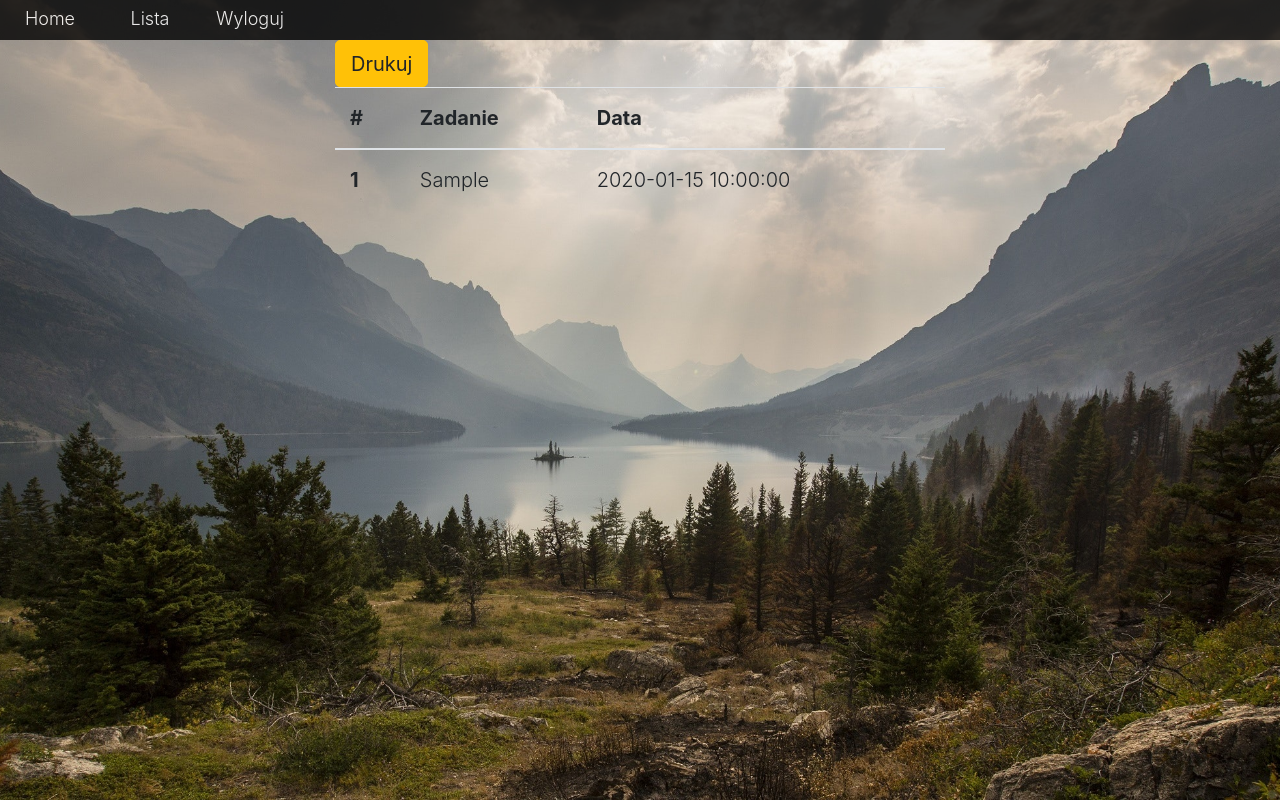
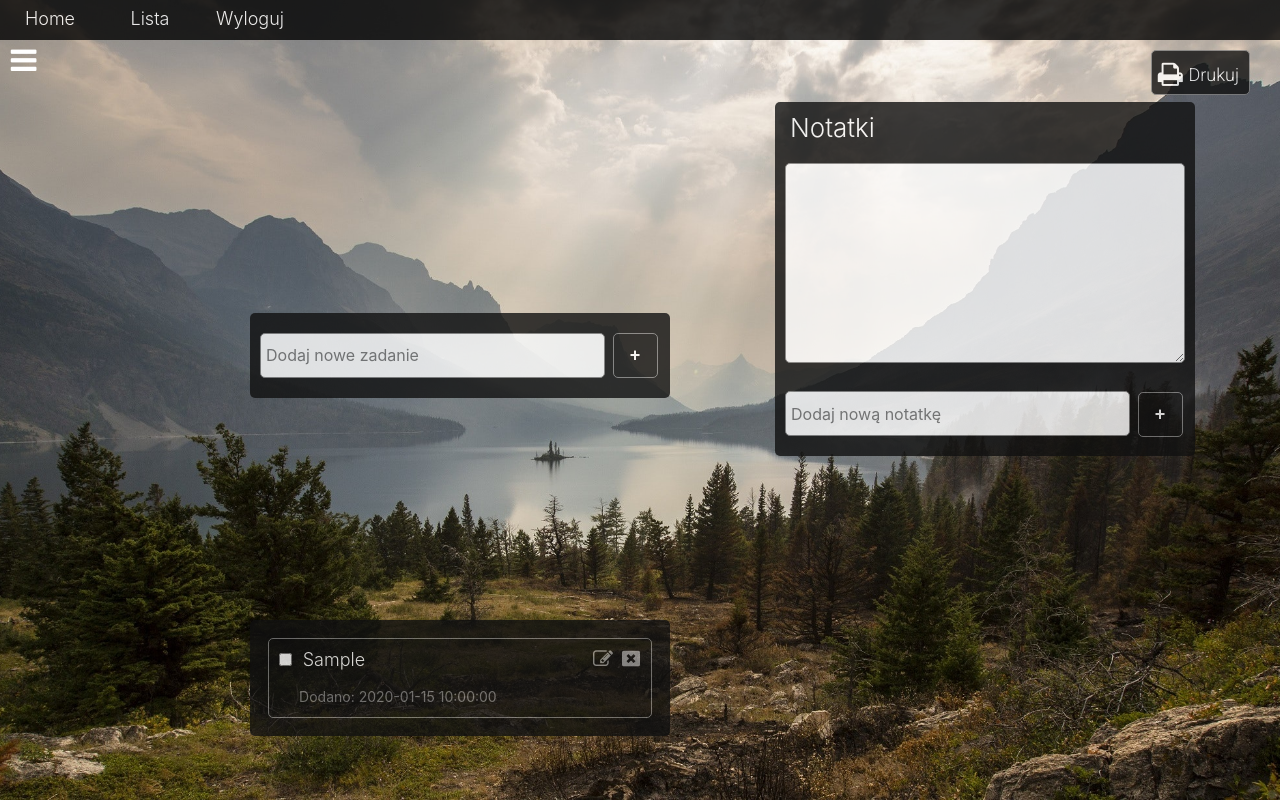
Before and after one commit to ernest-ceo/ToDoList, a PHP site: page /list.php in a window 1280 px wide. Run offline with PHP 8.4, Linux system fonts and the light colour scheme; the visitor is signed in with stand-in values (Sample User, id 1); tables that the repository leaves empty or names only in its code hold one stand-in row (values such as "Sample post").

Commit message:
TD-14 Layout - list.php

```diff
--- /dev/null
+++ b/layouts/css/list-style.css
@@ -0,0 +1,365 @@
+.topnav
+{
+    display: flex;
+    justify-content: flex-start;
+    align-items: center;
+    padding: 0px 10px 10px;
+    height: 50px;
+    width: 100%;
+    box-sizing: border-box;
+}
+
+.topnav button
+{
+    top: 40px;
+    border: 0;
+    background: none;
+    color: #fff;
+    height: 40px;
+    padding: 5px;
+}
+
+.topnav-menu
+{
+    display: flex;
+    box-sizing: border-box;
+    position: absolute;
+    height: calc(100% - 50px);
+    width: 200px;
+    top: 40px;
+    left: -200px;
+    padding: 0;
+    background: #111;
+    opacity: 0.8;
+    transition: 0.4s transform ease-in-out;
+    border-top: #777 1px solid;
+}
+
+.topnav-menu ul
+{
+    position: absolute;
+    display: flex;
+    flex-wrap: wrap;
+    height: calc(100% - 20px);
+    margin: 0 10px;
+    padding: 0;
+    list-style-type: none;
+    align-content: flex-start;
+}
+
+.topnav-menu ul li
+{
+    display: flex;
+    height: 30px;
+    flex-basis: 100%;
+    margin-top: 20px;
+    padding-left: 25px;
+    overflow: hidden;
+}
+
+  ul > li a
+{
+    display: flex;
+    padding: 10px;
+    align-items: center;
+    width: 100%;
+    height: 100%;
+    text-decoration: none;
+    box-sizing: border-box;
+    color: #fff;
+}
+
+ul > li:hover
+{
+    background-color: grey;
+    color: #111;
+}
+
+ul > li:hover a
+{
+    color: white;
+    text-decoration: none;
+}
+
+.topnav button:focus ~ .topnav-menu, .topnav-menu:hover
+{
+    transform: translateX(200px);
+}
+
+.section-task
+{
+    display: flex;
+    align-items: center;
+    justify-content: center;
+    max-width: 420px;
+    width: 90%;
+    height: 500px;
+    margin: 15px auto;
+    border-radius: 5px;
+    margin-left: 250px;
+}
+
+.add-task
+{
+    width: 100%;
+    background: #111;
+    opacity: 0.8;
+    margin: 0px auto;
+    padding: 10px;
+    border-radius: 5px;
+}
+
+.add-task input
+{
+    display: inline-block;
+    align-items: center;
+    width: calc(100% - 55px);
+    height: 45px;
+    margin: 10px auto;
+    font-size: 0.8em;
+    border-radius: 5px;
+    padding: 5px;
+    border: 1px solid gray;
+}
+
+.add-task button
+{
+    width: 45px;
+    height: 45px;
+    margin: 0px auto;
+    border: none;
+    outline: none;
+    background: #111;
+    border: 1px solid gray;
+    color: #fff;
+    font-family: sans-serif;
+    font-size: 0.9em;
+    border-radius: 5px;
+    cursor: pointer;
+    margin-left: 2px;
+}
+
+.add-task input:hover,.add-task button:hover
+{
+    box-shadow: 0px 0px 20px 1px #333;
+}
+
+.section-list
+{
+    align-items: center;
+    justify-content: center;
+    max-width: 420px;
+    width: 90%;
+    height: auto;
+    margin: 5px;
+    background: #111;
+    opacity: 0.8;
+    margin: 0px auto;
+    padding: 8px;
+    border-radius: 5px;
+    margin-left: 250px;
+}
+
+.list-item
+{
+    width: 95%;
+    margin: 10px auto;
+    padding: 5px 10px;
+    border: 1px solid gray;
+    border-radius: 5px;
+}
+
+.list-item:hover
+{
+    box-shadow: 0px 0px 20px 1px #333;
+}
+
+.list-item h3
+{
+    display: inline-block;
+    padding-left: 5px;
+    font-size: 0.9em;
+    font-weight: 300;
+    color: #fff;
+}
+
+.list-item small
+{
+    display: block;
+    width: 100%;
+    padding: 5px 0px;
+    color: grey;
+    padding-left: 20px;
+    font-size: 0.7em;
+}
+
+.edit-task
+{
+    display: block;
+    float: right;
+    width: 20px;
+    height: 20px;
+    color: #999;
+    text-decoration: none;
+    text-align: center;
+    padding: 0px 5px 10px 0px;
+    margin: 0px 8px;
+    border-radius: 50%;
+    transition: background 0.3s;
+    cursor: pointer;
+}
+
+.edit-task:hover
+{
+    color: rgb(38, 97, 43);
+}
+
+.remove-task
+{
+    display: block;
+    float: right;
+    width: 20px;
+    height: 20px;
+    color: #999;
+    text-decoration: none;
+    text-align: center;
+    padding: 0px 5px 10px 0px;
+    border-radius: 50%;
+    transition: background 0.3s;
+    cursor: pointer;
+}
+
+.remove-task:hover
+{
+    color: rgb(129, 63, 57);
+}
+
+#print
+{
+    display: flex;
+    position: absolute;
+    align-items: center;
+    justify-content: center;
+    background-image: none;
+    top: 50px;
+    right: 30px;
+}
+
+#print button
+{
+    width: auto;
+    height: 45px;
+    margin: 0px auto;
+    padding: 10px;
+    border: none;
+    outline: none;
+    background: #111;
+    border: 1px solid gray;
+    color: #fff;
+    font-family: Roboto;
+    font-weight: 300;
+    font-size: 0.9em;
+    border-radius: 5px;
+    cursor: pointer;
+    opacity: 0.8;
+}
+
+#print button:hover
+{
+    box-shadow: 0px 0px 20px 1px #333;
+}
+
+#print button i
+{
+    margin-right: 10px;
+}
+
+.section-notes
+{
+    position: absolute;
+    display: flex;
+    flex-direction: column;
+    justify-content: center;
+    align-items: center;
+    right: 10px;
+    background: transparent;
+    max-width: 420px;
+    width: 90%;
+    height: 500px;
+    margin: 15px auto;
+    border-radius: 5px;
+    top: 14px;
+    left: 700px;
+    z-index: 3;
+
+}
+
+.add-notes
+{
+    width: 100%;
+    background: #111;
+    opacity: 0.8;
+    margin: 0px auto;
+    padding: 10px;
+    border-radius: 5px;
+}
+
+.add-notes textarea
+{
+    display: inline-block;
+    align-items: center;
+    width: calc(100% - 55px);
+    height: 200px;
+    width: 100%;
+    margin: 10px auto;
+    font-size: 0.8em;
+    border-radius: 5px;
+    padding: 5px;
+    border: 1px solid gray;
+    flex-wrap: wrap;
+}
+
+
+.add-notes input
+{
+    display: inline-block;
+    align-items: center;
+    width: calc(100% - 55px);
+    height: 45px;
+    margin: 10px auto;
+    font-size: 0.8em;
+    border-radius: 5px;
+    padding: 5px;
+    border: 1px solid gray;
+}
+
+.add-notes button
+{
+    width: 45px;
+    height: 45px;
+    margin: 0px auto;
+    border: none;
+    outline: none;
+    background: #111;
+    border: 1px solid gray;
+    color: #fff;
+    font-family: sans-serif;
+    font-size: 0.9em;
+    border-radius: 5px;
+    cursor: pointer;
+    margin-left: 2px;
+}
+
+.add-notes button:hover
+{
+    box-shadow: 0px 0px 20px 1px #333;
+}
+
+.add-notes h3
+{
+    display: inline-block;
+    padding-left: 5px;
+    font-size: 1.3em;
+    font-weight: 300;
+    color: #fff;
+}
--- a/layouts/list.php
+++ b/layouts/list.php
@@ -1,29 +1,53 @@
 
-<div class="col-6 offset-3">
-    <form action="print.php" method="post">
-       <button class="btn btn-warning" name="print">Drukuj</button>
-    </form>
-    <table class="table">
-        <thead>
-            <tr>
-                <th scope="col">#</th>
-                <th scope="col">Zadanie</th>
-                <th scope="col">Data</th>
-            </tr>
-        </thead>
-        <tbody>
-<?php
-foreach ($listArray as $item)
-{
-    ?>
-            <tr>
-                <th scope="row"><?=$item['id']?></th>
-                <td><?=$item['task']?></td>
-                <td><?=$item['date']?></td>
-            </tr>
-<?php
-}
-       ?>
-        </tbody>
-    </table>
+
+<nav class="topnav">
+    <button><i class="fa fa-bars" style="scale: 1.5"></i></button>
+    <sidebar class="topnav-menu">
+        <ul>
+            <button><i class="fa fa-bars" style="scale: 1.5"></i></button>
+            <li><a href="#">Dziś</a></li>
+            <li><a href="#">Jutro</a></li>
+            <li><a href="#">Ten tydzień</a></li>
+            <li><a href="#">Kiedyś</a></li>
+        </ul>
+    </sidebar>
+</nav>
+
+<form id="print" action="print.php" method="post">
+    <button name="print">
+        <i class="fa fa-print" style="scale: 1.5"></i>Drukuj
+    </button>
+</form>
+
+<div class="section-task">
+    <div class="add-task">
+          <form action="#" method="post" autocomplete="off">
+              <input type="text" name="title" placeholder="Dodaj nowe zadanie">
+              <button type="submit"><b>&#43;</b></button>
+          </form>
+    </div>
 </div>
+
+<div class="section-list">
+    <?php foreach ($listArray as $item) { ?>
+        <div class="list-item">
+            <span class="remove-task"><i class="fa fa-window-close" style="scale: 0.9"></i></span>
+            <span class="edit-task"><i class="fa fa-edit"></i></span>
+            <input type="checkbox"/>
+            <h3><?=$item['task']?></h3>
+            <br>
+            <small>Dodano: <?=$item['date']?></small>
+        </div>
+    <?php } ?>
+</div>
+
+<div class="section-notes">
+    <div class="add-notes">
+          <form action="#" method="POST" autocomplete="off">
+              <h3>Notatki</h3>
+              <textarea type="text" name="title"></textarea>
+              <input type="text" name="title" placeholder="Dodaj nową notatkę">
+              <button type="submit"><b>&#43;</b></button>
+          </form>
+    </div>
+</div>
--- a/layouts/main.php
+++ b/layouts/main.php
@@ -6,8 +6,10 @@
     <meta name="viewport" content="width=device-width, initial-scale=1.0">
     <title>To Do List</title>
     <link href="https://fonts.googleapis.com/css2?family=Roboto:wght@100;300;400;500&display=swap" rel="stylesheet">
+    <link rel="stylesheet" href="https://cdnjs.cloudflare.com/ajax/libs/font-awesome/4.7.0/css/font-awesome.min.css">
     <link rel="stylesheet" href="https://stackpath.bootstrapcdn.com/bootstrap/4.5.0/css/bootstrap.min.css" integrity="sha384-9aIt2nRpC12Uk9gS9baDl411NQApFmC26EwAOH8WgZl5MYYxFfc+NcPb1dKGj7Sk" crossorigin="anonymous">
     <link rel="stylesheet" href="./layouts/css/style.css" type="text/css" />
+    <link rel="stylesheet" href="./layouts/css/list-style.css" type="text/css">
 </head>
     <body>
 
--- a/list.php
+++ b/list.php
@@ -15,7 +15,7 @@ if(isset($_SESSION['userID']))
 }
 else
 {
-    header('location: logowanie.php');
+    header('location: login.php');
     die;
 }
 $content[0] = 'layouts/list.php';
```
